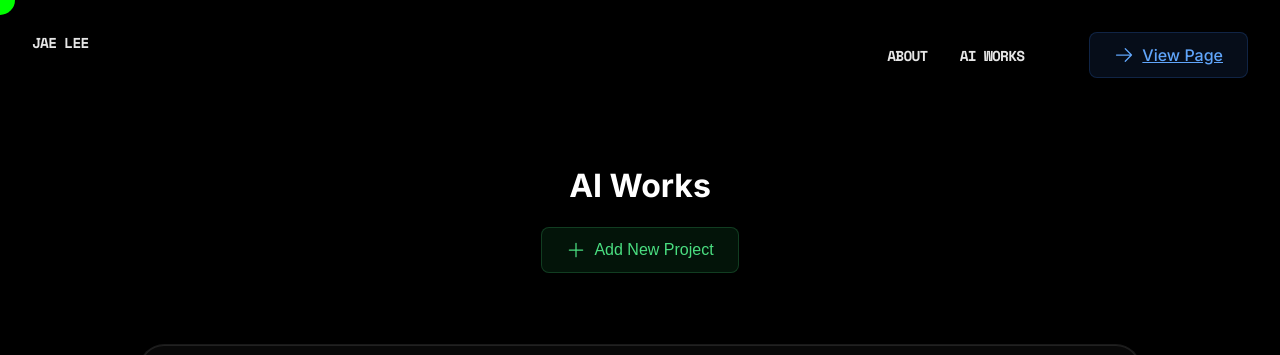
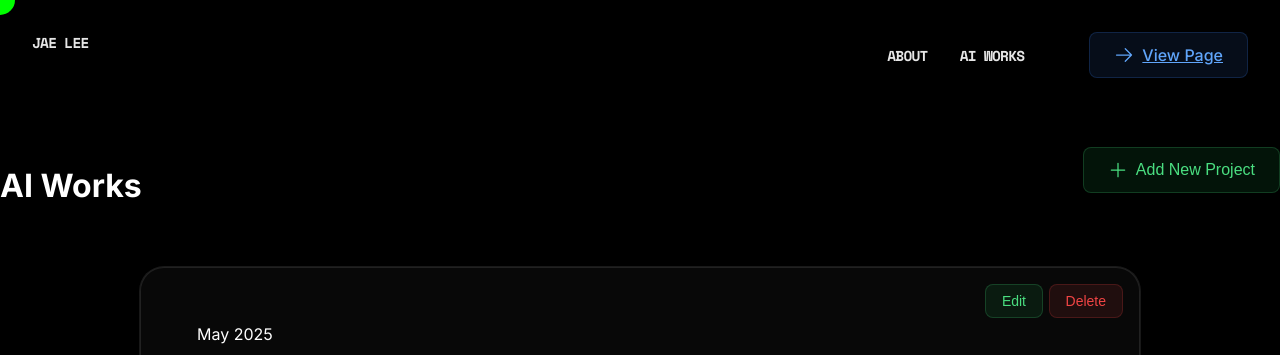
Before and after one commit to leejaegun89-ko/portfoliowebsite, a Next.js app: page /admin/ai-works in a window 1280 px wide. Shown: the top 355 px of the page. Built offline with nearby package versions, Linux system fonts and the light colour scheme.

Commit message:
Fix Add New Project button position and styling

```diff
--- a/app/admin/ai-works/page.tsx
+++ b/app/admin/ai-works/page.tsx
@@ -464,11 +464,10 @@ export default function AdminAIWorks() {
       <div
         className="container mx-auto px-8"
         style={{ marginTop: '145px' }}>
-        <h1 className="text-8xl font-bold text-center mb-32 text-white">
-          AI Works
-        </h1>
-
-        <div className="text-center mb-20">
+        <div className="flex justify-between items-center mb-32">
+          <h1 className="text-8xl font-bold text-white">
+            AI Works
+          </h1>
           <button
             onClick={async () => {
               const newProject = {
@@ -502,9 +501,9 @@ export default function AdminAIWorks() {
                 alert('Failed to create project. Please try again.');
               }
             }}
-            className="add-project"
+            className="add-project text-xl py-4 px-8"
           >
-            <svg xmlns="http://www.w3.org/2000/svg" fill="none" viewBox="0 0 24 24" strokeWidth={1.5} stroke="currentColor">
+            <svg xmlns="http://www.w3.org/2000/svg" fill="none" viewBox="0 0 24 24" strokeWidth={1.5} stroke="currentColor" className="w-6 h-6">
               <path strokeLinecap="round" strokeLinejoin="round" d="M12 4v16m8-8H4" />
             </svg>
             Add New Project
```
